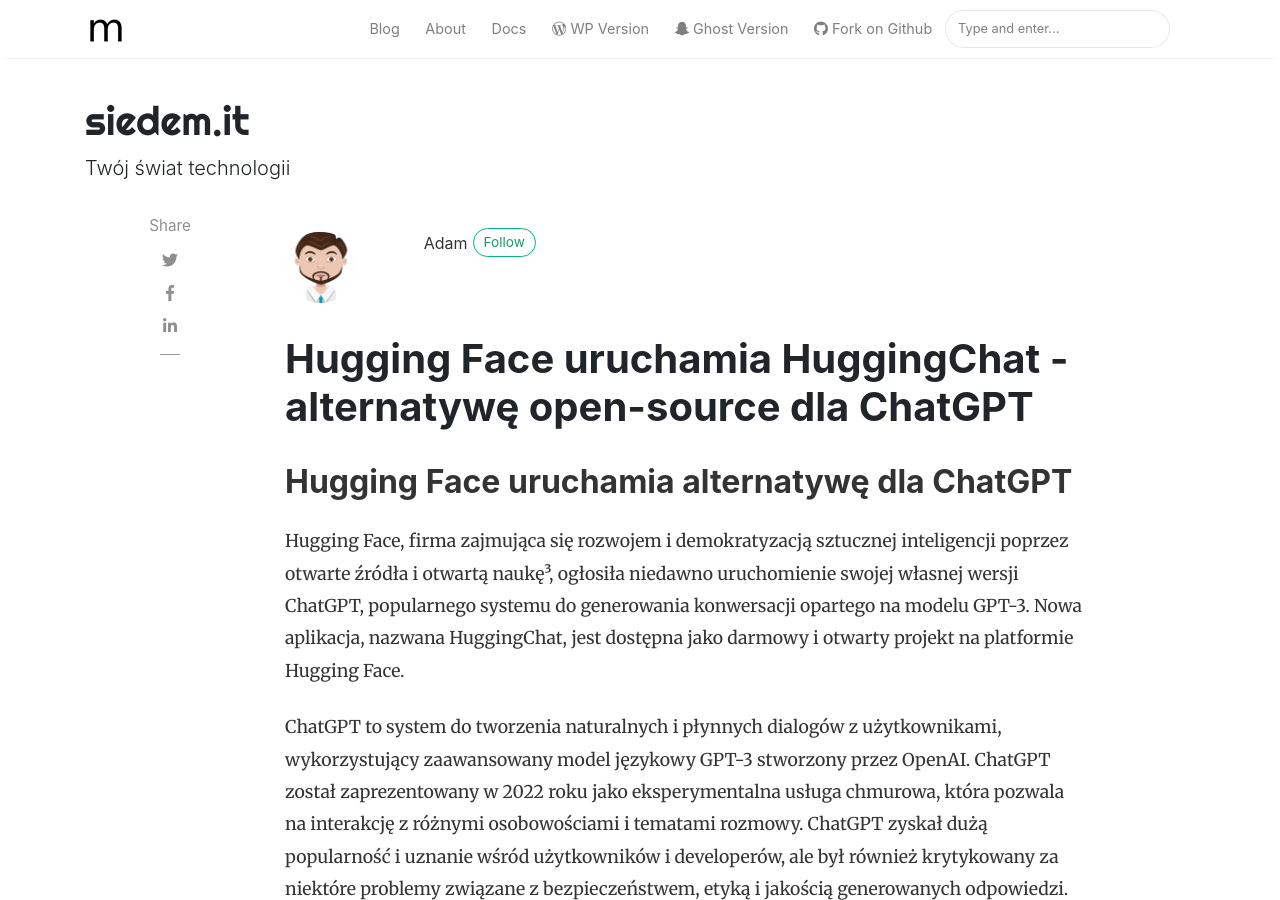
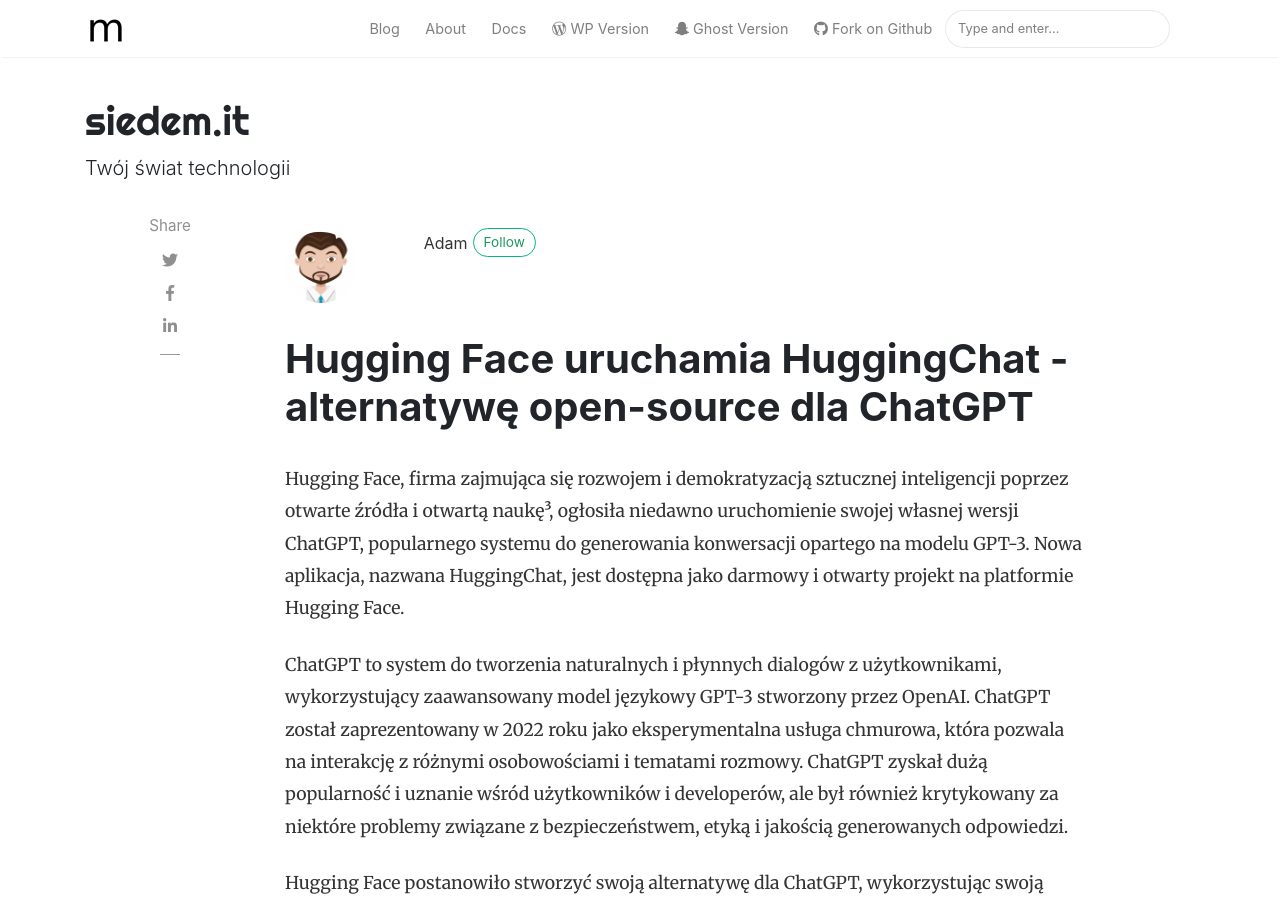
Before and after one commit to marakujaeu/siedem.it, a Jekyll site: the page built from _posts/2023-04-30-huggingchat.md, in a window 1280 px wide and 900 px high. Built offline with Jekyll 4.4.1, drawn with Linux system fonts in a browser that asks for light colours; nearby versions of some CDN libraries; comment, search, counter and statistics services are not loaded.

Commit message:
update 2023-04-30-huggingchat.md

```diff
--- a/_posts/2023-04-30-huggingchat.md
+++ b/_posts/2023-04-30-huggingchat.md
@@ -5,8 +5,6 @@ author: adam
 categories: [ Wiadomości ]
 tags: [ Hugging Face, HuggingChat, ChatGPT, OpenAI, GPT-3, GPT-2, NLP, AI ]
 featured: true
----
-Hugging Face uruchamia alternatywę dla ChatGPT
 ---
 Hugging Face, firma zajmująca się rozwojem i demokratyzacją sztucznej inteligencji poprzez otwarte źródła i otwartą naukę³, ogłosiła niedawno uruchomienie swojej własnej wersji ChatGPT, popularnego systemu do generowania konwersacji opartego na modelu GPT-3. Nowa aplikacja, nazwana HuggingChat, jest dostępna jako darmowy i otwarty projekt na platformie Hugging Face.
 
```
